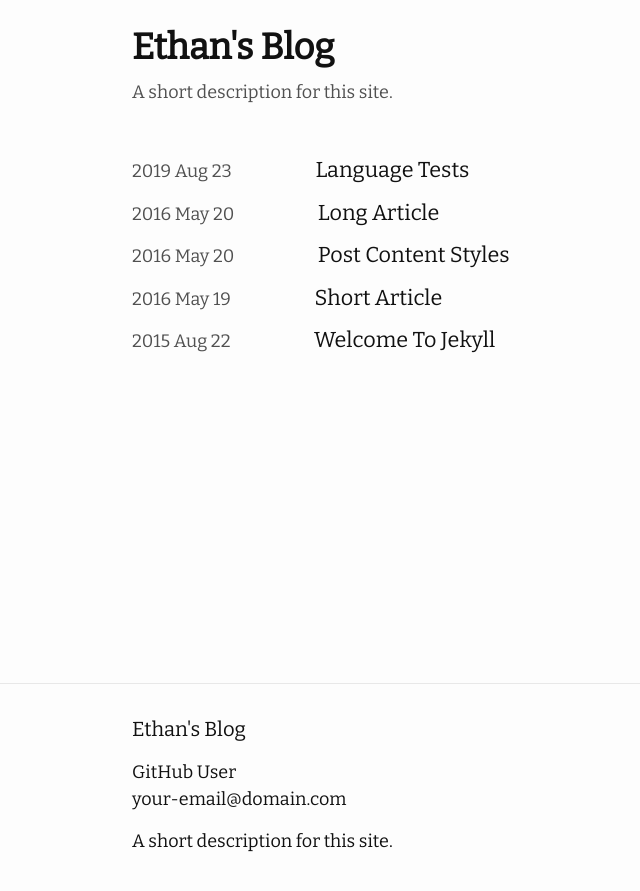
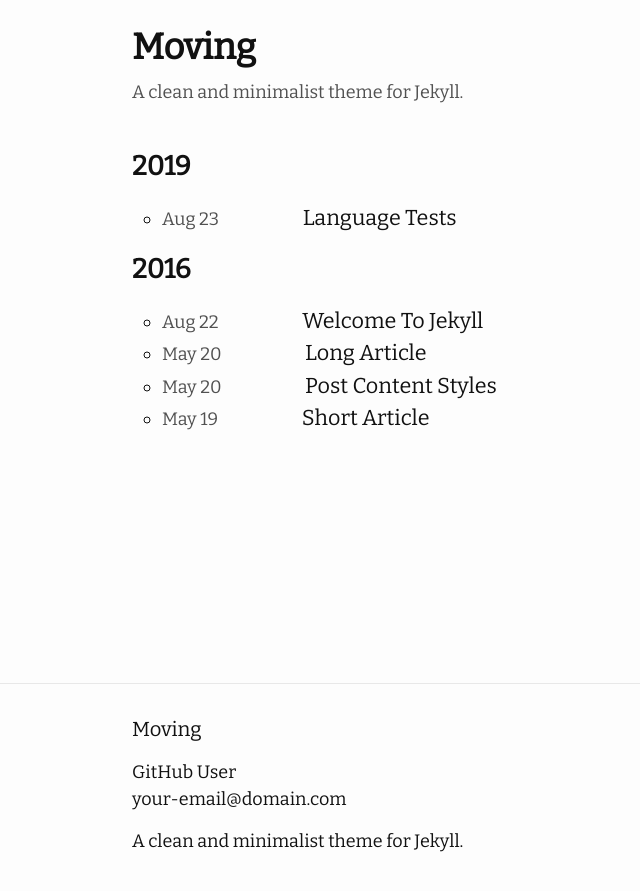
Before and after one commit to huangyz0918/moving, a Jekyll site: the page built from index.md, in a window 1280 px wide. Shown: the top 891 px of the page, without its empty margins (138-778 px from the left). Built offline with Jekyll 4.4.1, drawn with Linux system fonts in a browser that asks for light colours.

Commit message:
🚑 quickfix: change name to moving.

```diff
--- a/_config.yml
+++ b/_config.yml
@@ -1,8 +1,8 @@
-title: Ethan's Blog
+title: Moving
 author: GitHub User
 email: your-email@domain.com
 description: > # this means to ignore newlines until "show_excerpts:"
-  A short description for this site.
+  A clean and minimalist theme for Jekyll.
 
 show_excerpts: false # set to true to show excerpts on the homepage
 
--- a/_layouts/home.html
+++ b/_layouts/home.html
@@ -10,18 +10,35 @@ layout: default
 
   {%- if site.posts.size > 0 -%}
   <ul class="post-list">
-    {%- for post in site.posts -%}
+      {% for post in site.posts  %}
+      {% capture this_year %}{{ post.date | date: "%Y" }}{% endcapture %}
+      {% capture next_year %}{{ post.previous.date | date: "%Y" }}{% endcapture %}
+
+      {% if forloop.first %}
+      <h2 id="{{ this_year }}-ref" class="post-year">{{this_year}}</h2>
+      <ul>
+      {% endif %}
+
       <li>
           {%- assign date_format = site.move.date_format | default: "%b %-d, %Y" -%}
           <span class="post-meta">
-          {{ post.date | date: "%Y" }}
             {{ post.date | date: date_format }}
           </span>
           <a class="post-link" href="{{ post.url | relative_url }}">
             {{ post.title | escape }}
           </a>
       </li>
-    {%- endfor -%}
+
+      {% if forloop.last %}
+      </ul>
+      {% else %}
+          {% if this_year != next_year %}
+          </ul>
+          <h2 id="{{ next_year }}-ref" class="post-year">{{next_year}}</h2>
+          <ul>
+          {% endif %}
+      {% endif %}
+  {% endfor %}
   </ul>
   {%- endif -%}
 </div>
--- a/_sass/move/_layout.scss
+++ b/_sass/move/_layout.scss
@@ -146,7 +146,7 @@
 }
 
 .post-list {
-  margin-top: 3rem;
+  margin-top: 2.5rem;
   margin-left: 0;
   list-style: none;
 
@@ -155,9 +155,14 @@
   }
 }
 
+.post-year {
+  font-weight: 700;
+  @include relative-font-size(1.5);
+}
+
 .post-meta {
   display: inline-block;
-  @include relative-font-size(1.0);
+  @include relative-font-size(1);
   color: lighten($text-color, 25%);
 }
 
```
Also changed, not shown: _posts/2016-08-22-welcome-to-jekyll.md (renamed from _posts/2015-08-22-welcome-to-jekyll.md). Lines whose indentation alone changed are shown as unchanged.
